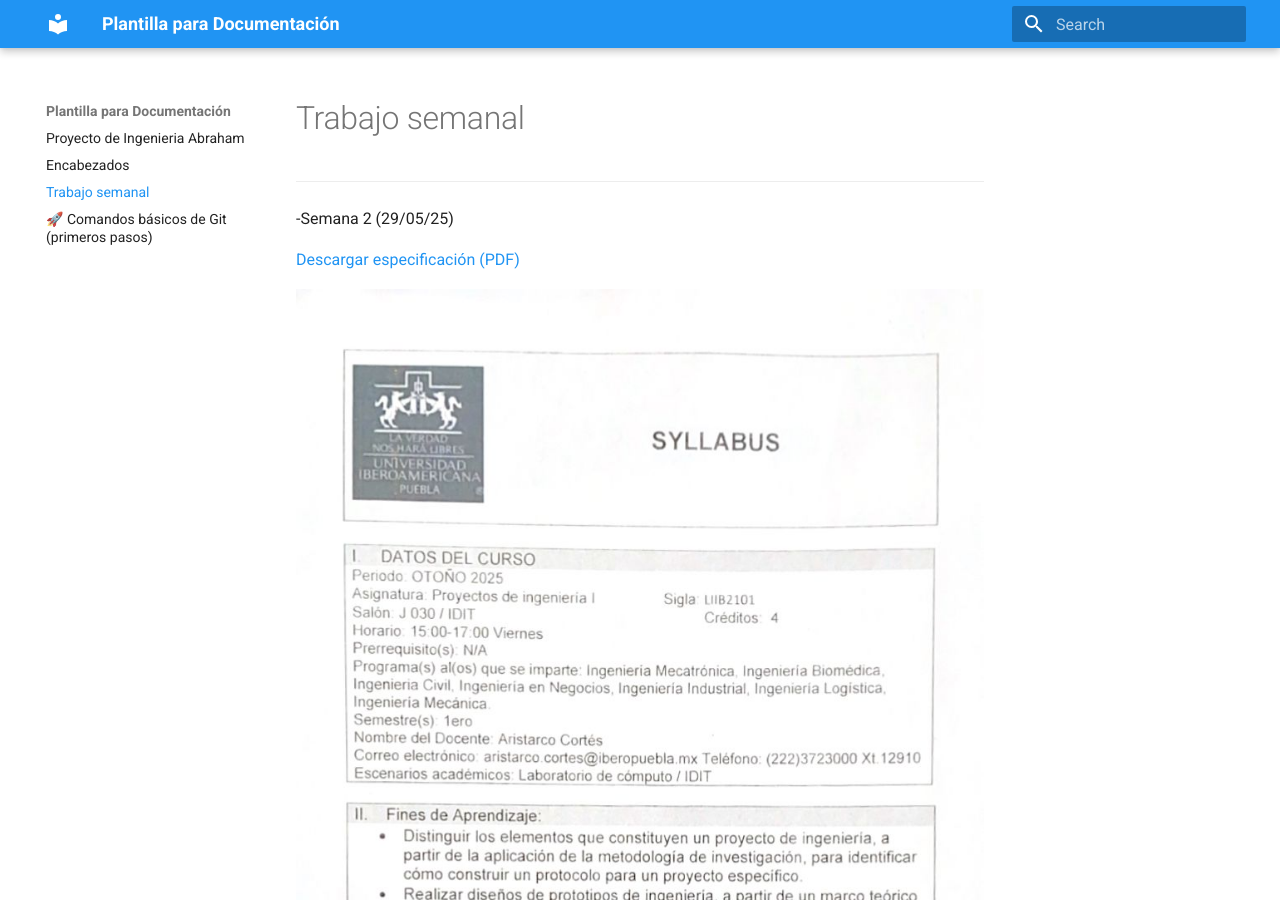
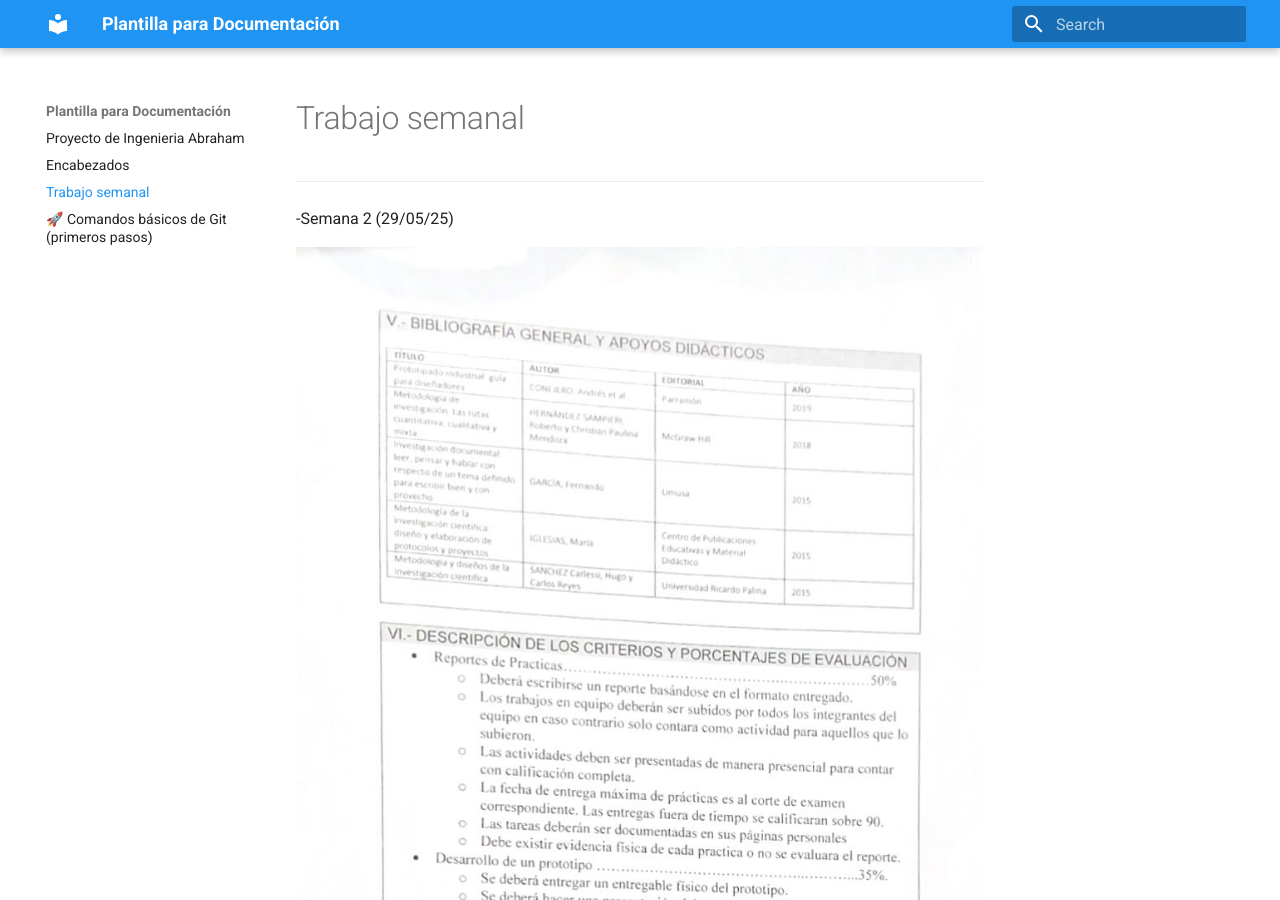
Before and after one commit to AbrahamNoda/Proyecto_de_Ingenieria_Abraham, an MkDocs documentation site: the page built from docs/ejemplo.md, in a window 1280 px wide and 900 px high. Built offline with MkDocs 1.6.1 and Material for MkDocs 9.7.7, drawn with Linux system fonts in a browser that asks for light colours.

Commit message:
Update ejemplo.md

```diff
--- a/docs/ejemplo.md
+++ b/docs/ejemplo.md
@@ -2,7 +2,5 @@
 ---
 -Semana 2 (29/05/25)
 
-[Descargar especificación (PDF)](docs/recursos/Scan-Syllabus-Proyecto-de-Ingenier%C3%ADa.pdf)
 
-
-![Diagrama del sistema](recursos/imgs/WhtsSy.jpg)
+![Diagrama del sistema](recursos/imgs/Whtssyll.jpg)
```
